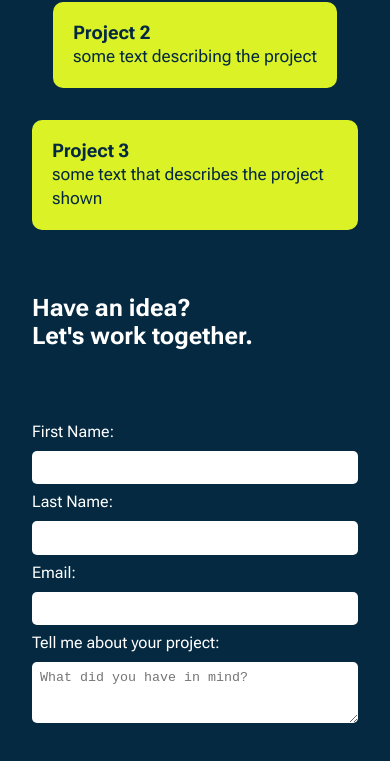
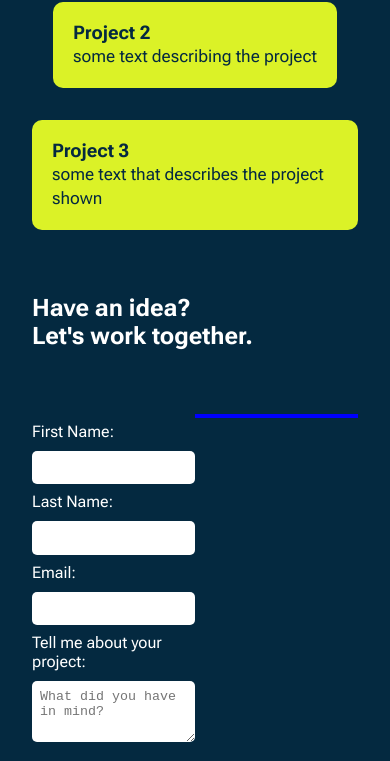
Before and after one commit to vanhorn97/Portfolio, a plain HTML site: page index.html in a window 390 px wide. Shown: the part 1281-2042 px from the top of the page. Drawn offline with Linux system fonts and the light colour scheme.

Commit message:
adding content and tweaks

```diff
--- a/index.html
+++ b/index.html
@@ -78,6 +78,7 @@
     <section id="contact">
         <h2>Have an idea?<br> Let's work together.</h2>
     </section><!--end of contact-->
+
     <section id="contact-form">
        <form>
         <fieldset>
@@ -87,6 +88,7 @@
             <label for="context">Tell me about your project:<textarea id="context" rows="3" cols="30" placeholder="What did you have in mind?"></textarea></label>
         </fieldset>
        </form>
+       <div id="bulb"></div>
     </section> <!--end of contact form-->
 
     <footer>
--- a/styles.css
+++ b/styles.css
@@ -54,6 +54,18 @@ p {
     margin: 5px auto;
     transition: all 0.3s ease-in-out;
 }
+#bulb {
+    width: 50%;
+    height: 100%;
+    border: solid 2px blue;
+}
+form {
+    width: 50%;
+}
+#contact-form {
+    display: flex;
+    flex-direction: row;
+}
 .contact-wrapper {
     display: flex;
     flex-direction: row;
@@ -62,7 +74,7 @@ p {
     gap: 1rem;
 }
 fieldset {
-    width: 50%;
+    width: 100%;
     border: none;
     padding: 0;
 }
@@ -185,7 +197,6 @@ select {
     color: var(--primary-color);
     padding: 20px;
     border-radius: 10px;
-
 }
 .social {
     width: 30px;
@@ -235,8 +246,6 @@ Responsive Styles
     }
     #contact-form {
         display: flex;
-        align-items: center;
-        justify-content: center;
     }
     fieldset {
         width: 100%;
@@ -268,7 +277,7 @@ Responsive Styles
         top: 0;
         right: -400px;
         padding: 5rem 1.5rem;
-        background-color: #005C53;
+        background-color: var(--accent-color-3);
         z-index: 998;
         transition: right 0.4s ease;
     }
```
Also changed, not shown: about.html (+1 -1 lines).
